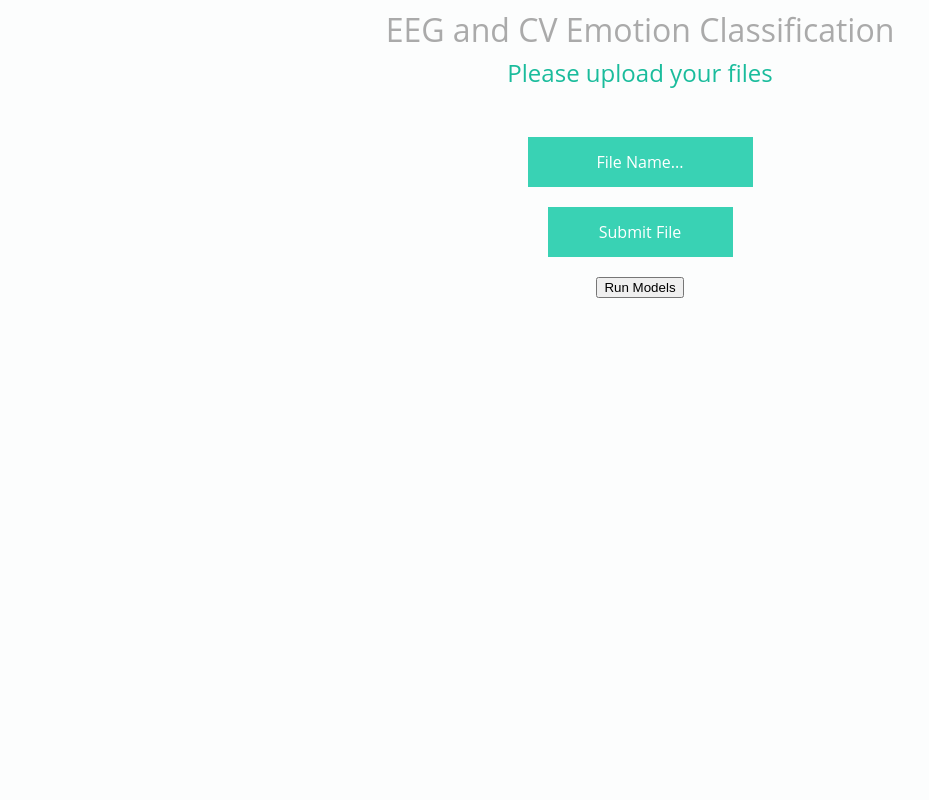
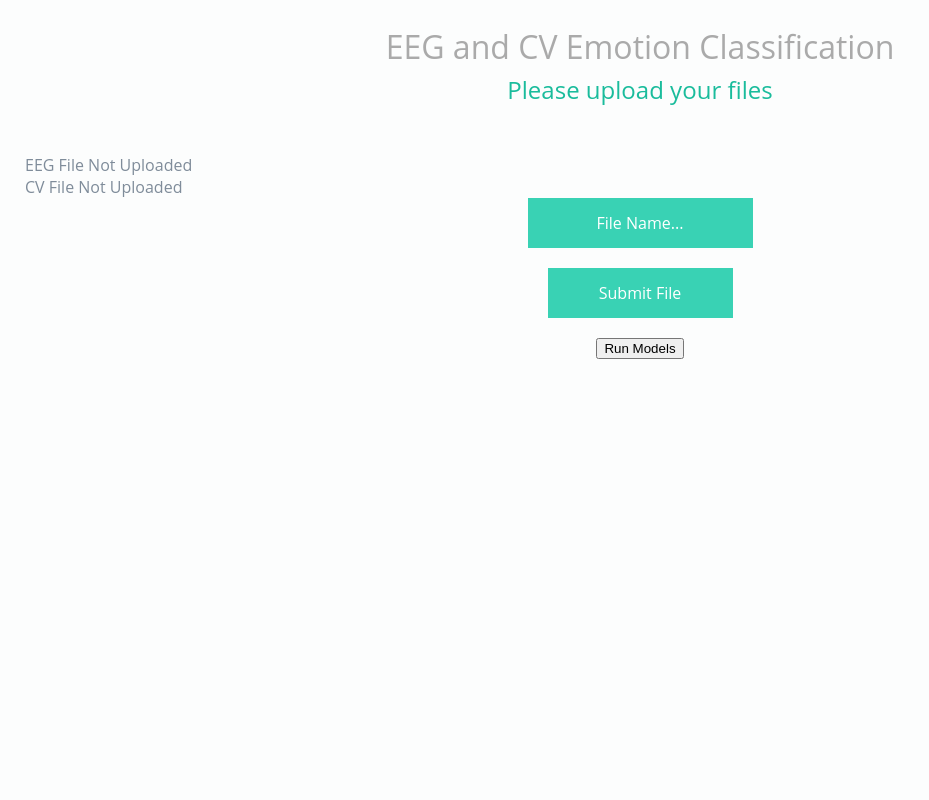
Before and after one commit to steflayanto/eeg-cv-fer, a Flask app: page / in a window 1280 px wide. Shown: the whole page, without its empty margins (0-929 px from the left). Run offline with Flask 2, Linux system fonts and the light colour scheme.

Commit message:
added basics for checkboxes

```diff
--- a/gui/static/styles/index.css
+++ b/gui/static/styles/index.css
@@ -98,3 +98,40 @@ h2 + P {
   text-decoration: none;
   color: #1ABC9C;
 }
+
+@import "compass/css3";
+
+/* I was trying to implement this https://codepen.io/tbugai/pen/GJojI */
+
+body {
+  margin: 25px;
+}
+
+
+ul {
+  margin: 0;
+  padding: 0;
+  list-style: none;
+}
+
+.status .yes:before {
+  background-color: #94E185;
+  border-color: #78D965;
+  box-shadow: 0px 0px 4px 1px #94E185;
+}
+
+.status .no:before {
+  background-color: #C9404D;
+  border-color: #C42C3B;
+  box-shadow: 0px 0px 4px 1px #C9404D;
+}
+
+.status :before {
+  content: ' ';
+  display: inline-block;
+  width: 7px;
+  height: 7px;
+  margin-right: 10px;
+  border: 1px solid #000;
+  border-radius: 7px;
+}
--- a/gui/templates/index.html
+++ b/gui/templates/index.html
@@ -1,6 +1,19 @@
 <link rel= "stylesheet" type= "text/css" href= "{{ url_for('static',filename='styles/index.css') }}">
 <h1>EEG and CV Emotion Classification</h1>
 <h2>Please upload your files</h2>
+
+<ul>
+  {% if eeg_valid ==  "True" %}
+  <li class="status-yes">EEG File Uploaded</li>
+  {% else %}
+  <li class="status-no">EEG File Not Uploaded</li>
+  {%  endif %}
+  {% if cv_valid ==  "True" %}
+  <li class="status-yes">CV File Uploaded</li>
+  {% else %}
+  <li class="status-no">CV File Not Uploaded</li>
+  {%  endif %}
+</ul>
 
 <form action="/" method="POST" enctype="multipart/form-data">
   <div class="input-file-container">
```
